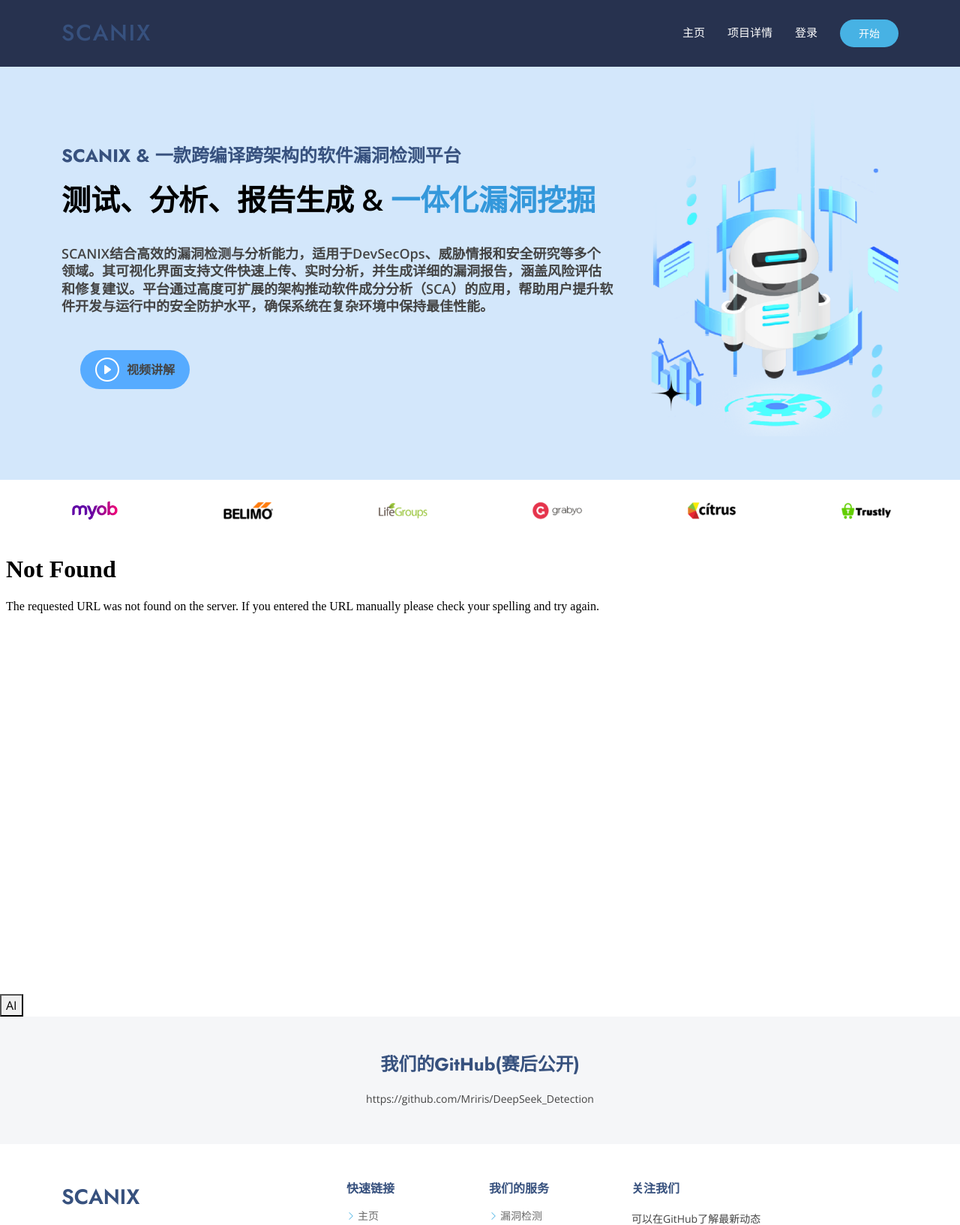
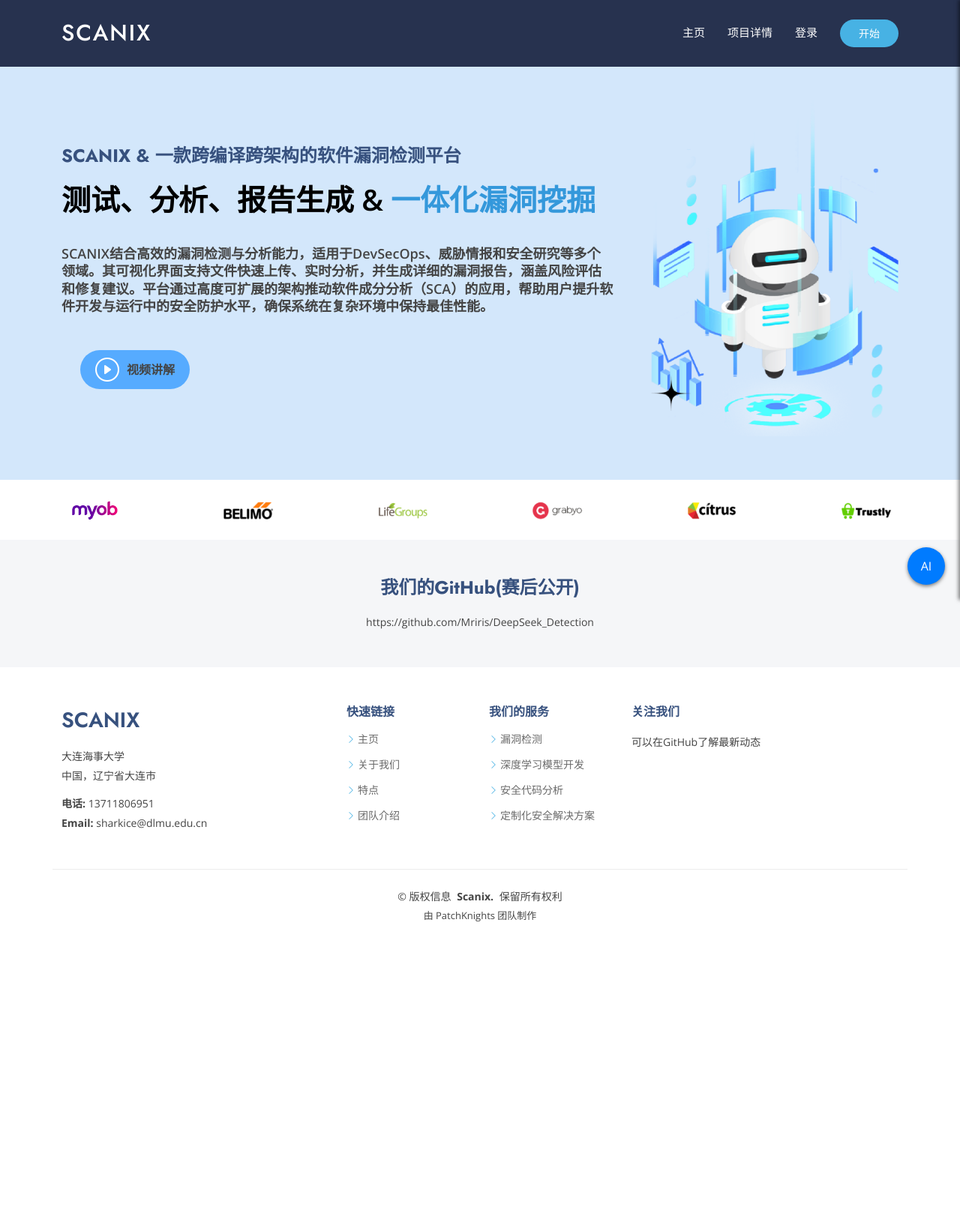
Before and after one commit to Mriris/DeepSeek_Detection, a Flask app: page / in a window 1280 px wide. Shown: the top 1634 px of the page at 75% size. After the commit the page ends 1230 px from the top, so only its background shows below. Run offline with Flask 3, Linux system fonts and the light colour scheme; parts of the project's set-up code (start-up, migrations or seed data) failed here and were passed over; some libraries are stand-ins or nearby versions.

Commit message:
修复侧边栏异位的bug

```diff
--- a/static/assets/css/main.css
+++ b/static/assets/css/main.css
@@ -336,6 +336,27 @@
     text-transform: uppercase;
 }
 
+/* 顶部导航栏SCANIX标题样式 */
+.header .logo h1,
+nav.header h1,
+header h1.logo,
+.scanix-logo,
+.navbar h1,
+.navbar-brand h1,
+#scanix-logo {
+    color: #ffffff !important;
+}
+
+/* 更精确的SCANIX标题样式选择器 */
+.header .logo h1.sitename,
+header#header .logo h1,
+header .sitename,
+a.logo h1,
+.logo .sitename,
+header#header a.logo h1.sitename {
+    color: #ffffff !important;
+}
+
 .header .btn-getstarted,
 .header .btn-getstarted:focus {
     color: var(--contrast-color);
@@ -2315,7 +2336,52 @@
         transform: rotate(360deg);
     }
 }
-
+/* 侧边栏样式 */
+.sidebar {
+    position: fixed;
+    top: 0;
+    right: -320px; /* 初始隐藏 */
+    width: 320px; /* 默认宽度 */
+    height: 100%;
+    background-color: #fff;
+    box-shadow: -2px 0 5px rgba(0, 0, 0, 0.5);
+    transition: right 0.3s ease;
+    overflow-y: auto;
+    z-index: 9999;
+}
+
+.sidebar.active {
+    right: 0;
+}
+
+/* 拖拽条样式 */
+.resizer {
+    width: 5px;
+    cursor: ew-resize;
+    background-color: #ddd;
+    position: absolute;
+    top: 0;
+    left: 0; /* 靠近侧边栏左侧 */
+    bottom: 0;
+    z-index: 10000;
+}
+
+/* 右下角按钮样式 */
+.toggle-btn {
+    position: fixed;
+    bottom: 20px;
+    right: 20px;
+    z-index: 10000;
+    background-color: #007bff;
+    color: #fff;
+    border: none;
+    border-radius: 50%;
+    width: 50px;
+    height: 50px;
+    box-shadow: 0 2px 5px rgba(0, 0, 0, 0.5);
+    cursor: pointer;
+    font-size: 16px;
+}
 
 /*--------------------------------------------------------------
 # Starter Section Section
--- a/templates/base.html
+++ b/templates/base.html
@@ -45,7 +45,7 @@
 <header id="header" class="header d-flex align-items-center fixed-top">
     <div class="container-fluid container-xl position-relative d-flex align-items-center">
         <a href="/" class="logo d-flex align-items-center me-auto">
-            <h1 class="sitename">Scanix</h1>
+            <h1 class="sitename" style="color: #ffffff !important;">Scanix</h1>
         </a>
         <nav id="navmenu" class="navmenu">
             <ul>
```
